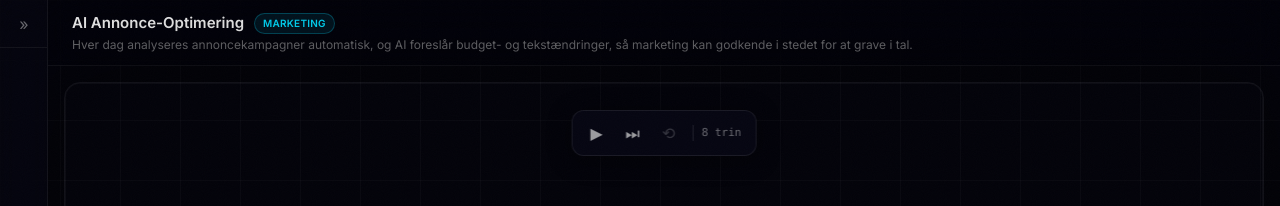
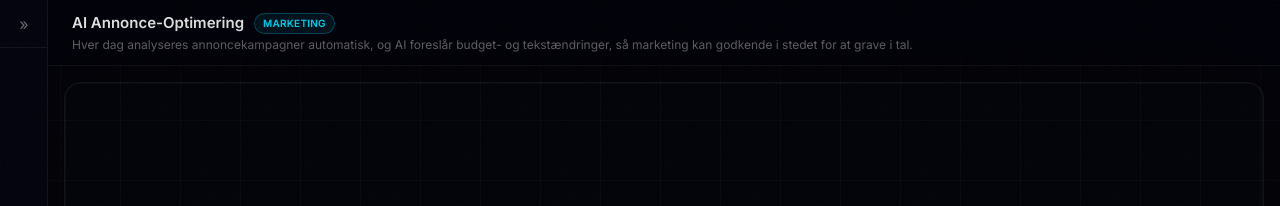
Before and after one commit to Landsvig1/workflow-viz, a Next.js app: page /workflow/ad-optimization in a window 1280 px wide. Shown: the top 206 px of the page. Built offline with nearby package versions, Linux system fonts and the light colour scheme.

Commit message:
refactor: remove run playback feature

```diff
--- a/src/app/globals.css
+++ b/src/app/globals.css
@@ -76,23 +76,6 @@ body::before {
   }
 }
 
-/* Active node during run playback */
-.react-flow__node.rf-node-active > div {
-  box-shadow: 0 0 0 2px rgba(255, 255, 255, 0.5),
-    0 0 36px rgba(139, 92, 246, 0.55), 0 0 70px rgba(59, 130, 246, 0.3) !important;
-  animation: node-pulse 1.1s ease-in-out infinite;
-}
-
-@keyframes node-pulse {
-  0%,
-  100% {
-    transform: scale(1.04);
-  }
-  50% {
-    transform: scale(1.08);
-  }
-}
-
 /* Edge label */
 .react-flow__edge-label {
   font-size: 10px !important;
--- a/src/components/FlowCanvas.tsx
+++ b/src/components/FlowCanvas.tsx
@@ -28,7 +28,6 @@ interface FlowCanvasProps {
   workflow: Workflow;
   onNodeClick?: (id: string) => void;
   onPaneClick?: () => void;
-  activeNodeId?: string | null;
 }
 
 function buildStyledEdges(workflow: Workflow): Edge[] {
@@ -43,7 +42,6 @@ function buildStyledEdges(workflow: Workflow): Edge[] {
 
     return {
       ...e,
-      data: { baseAnimated: e.animated ?? false },
       style: { stroke: `${color}70`, strokeWidth: 2 },
       labelStyle: {
         fill: "rgba(255,255,255,0.4)",
@@ -75,40 +73,19 @@ function Canvas({
   initialEdges,
   onNodeClick,
   onPaneClick,
-  activeNodeId,
 }: {
   initialNodes: PositionedNode[];
   initialEdges: Edge[];
   onNodeClick?: (id: string) => void;
   onPaneClick?: () => void;
-  activeNodeId?: string | null;
 }) {
-  const [nodes, setNodes, onNodesChange] = useNodesState(initialNodes as never);
+  const [nodes, , onNodesChange] = useNodesState(initialNodes as never);
   const [edges, setEdges, onEdgesChange] = useEdgesState(initialEdges);
 
   const onConnect = useCallback(
     (params: Connection) => setEdges((eds) => addEdge(params, eds)),
     [setEdges]
   );
-
-  // Reflect playback: glow the active node, animate its outgoing edges.
-  useEffect(() => {
-    setNodes((nds) =>
-      nds.map((node) => ({
-        ...node,
-        className: node.id === activeNodeId ? "rf-node-active" : undefined,
-      }))
-    );
-    setEdges((eds) =>
-      eds.map((edge) => ({
-        ...edge,
-        animated:
-          activeNodeId != null
-            ? edge.source === activeNodeId
-            : edge.data?.baseAnimated === true,
-      }))
-    );
-  }, [activeNodeId, setNodes, setEdges]);
 
   return (
     <ReactFlow
@@ -149,7 +126,6 @@ export function FlowCanvas({
   workflow,
   onNodeClick,
   onPaneClick,
-  activeNodeId,
 }: FlowCanvasProps) {
   // Tag the computed layout with its workflow id so a stale layout from a
   // previous workflow is never rendered, without a synchronous reset.
@@ -187,7 +163,6 @@ export function FlowCanvas({
           initialEdges={styledEdges}
           onNodeClick={onNodeClick}
           onPaneClick={onPaneClick}
-          activeNodeId={activeNodeId}
         />
       ) : (
         <div className="w-full h-full grid place-items-center text-white/30 text-sm">
--- a/src/components/PlaybackControls.tsx
+++ /dev/null
@@ -1,80 +0,0 @@
-"use client";
-
-import clsx from "clsx";
-import type { PlaybackStatus } from "@/lib/playback";
-
-interface PlaybackControlsProps {
-  status: PlaybackStatus;
-  index: number;
-  total: number;
-  onPlay: () => void;
-  onPause: () => void;
-  onStep: () => void;
-  onReset: () => void;
-}
-
-const btn =
-  "inline-flex items-center justify-center w-8 h-8 rounded-lg text-white/60 hover:text-white hover:bg-white/8 transition-colors disabled:opacity-30 disabled:hover:bg-transparent disabled:hover:text-white/60";
-
-export function PlaybackControls({
-  status,
-  index,
-  total,
-  onPlay,
-  onPause,
-  onStep,
-  onReset,
-}: PlaybackControlsProps) {
-  const isRunning = status === "running";
-  const atStart = status === "idle";
-
-  return (
-    <div className="flex items-center gap-1 rounded-xl border border-white/8 bg-[#080814]/85 backdrop-blur-xl px-2 py-1.5 shadow-[0_4px_24px_rgba(0,0,0,0.4)]">
-      {isRunning ? (
-        <button onClick={onPause} className={btn} aria-label="Pause" title="Pause">
-          ⏸
-        </button>
-      ) : (
-        <button
-          onClick={onPlay}
-          className={btn}
-          aria-label="Afspil"
-          title="Afspil"
-        >
-          ▶
-        </button>
-      )}
-
-      <button
-        onClick={onStep}
-        className={btn}
-        aria-label="Næste trin"
-        title="Næste trin"
-        disabled={status === "done"}
-      >
-        ⏭
-      </button>
-
-      <button
-        onClick={onReset}
-        className={btn}
-        aria-label="Nulstil"
-        title="Nulstil"
-        disabled={atStart}
-      >
-        ⟲
-      </button>
-
-      <div className="mx-1 h-4 w-px bg-white/10" />
-
-      <span
-        className={clsx(
-          "text-[11px] font-mono tabular-nums pr-1.5",
-          status === "done" ? "text-emerald-400/80" : "text-white/40"
-        )}
-      >
-        {atStart ? `${total} trin` : `Trin ${index + 1} / ${total}`}
-      </span>
-    </div>
-  );
-}
--- a/src/components/WorkflowViewer.tsx
+++ b/src/components/WorkflowViewer.tsx
@@ -1,50 +1,23 @@
 "use client";
 
-import { useEffect, useMemo, useReducer, useState } from "react";
+import { useState } from "react";
 import { Workflow } from "@/types/workflow";
 import { FlowCanvas } from "@/components/FlowCanvas";
 import { NodeInspector } from "@/components/NodeInspector";
-import { PlaybackControls } from "@/components/PlaybackControls";
-import {
-  executionOrder,
-  playbackReducer,
-  initialPlayback,
-} from "@/lib/playback";
 
 interface WorkflowViewerProps {
   workflow: Workflow;
 }
 
 /**
- * Interactive canvas core: auto-laid-out graph + click-to-inspect + run
- * playback. Fills its parent (which must be `relative` and sized). Reused by
- * the workflow detail page and the import preview.
+ * Interactive canvas core: auto-laid-out graph + click-to-inspect. Fills its
+ * parent (which must be `relative` and sized). Reused by the workflow detail
+ * page and the import preview.
  */
 export function WorkflowViewer({ workflow }: WorkflowViewerProps) {
   const [selectedNodeId, setSelectedNodeId] = useState<string | null>(null);
   const selectedNode =
     workflow.nodes.find((n) => n.id === selectedNodeId)?.data ?? null;
-
-  const order = useMemo(
-    () => executionOrder(workflow.nodes, workflow.edges),
-    [workflow]
-  );
-  const [playback, dispatch] = useReducer(
-    (
-      state: typeof initialPlayback,
-      action: Parameters<typeof playbackReducer>[1]
-    ) => playbackReducer(state, action, order.length),
-    initialPlayback
-  );
-
-  useEffect(() => {
-    if (playback.status !== "running") return;
-    const timer = setInterval(() => dispatch({ type: "tick" }), 900);
-    return () => clearInterval(timer);
-  }, [playback.status]);
-
-  const activeNodeId =
-    playback.status === "idle" ? null : order[playback.index] ?? null;
 
   return (
     <div className="relative w-full h-full">
@@ -52,21 +25,7 @@ export function WorkflowViewer({ workflow }: WorkflowViewerProps) {
         workflow={workflow}
         onNodeClick={setSelectedNodeId}
         onPaneClick={() => setSelectedNodeId(null)}
-        activeNodeId={activeNodeId}
       />
-
-      <div className="absolute top-7 left-1/2 -translate-x-1/2 z-20">
-        <PlaybackControls
-          status={playback.status}
-          index={playback.index}
-          total={order.length}
-          onPlay={() => dispatch({ type: "play" })}
-          onPause={() => dispatch({ type: "pause" })}
-          onStep={() => dispatch({ type: "step" })}
-          onReset={() => dispatch({ type: "reset" })}
-        />
-      </div>
-
       <NodeInspector
         node={selectedNode}
         onClose={() => setSelectedNodeId(null)}
--- a/src/lib/playback.ts
+++ /dev/null
@@ -1,103 +0,0 @@
-import type { WorkflowNode, WorkflowEdge } from "@/types/workflow";
-
-/**
- * Execution order via Kahn's topological sort, seeded from trigger nodes
- * (indegree 0) in declaration order. Cyclic graphs (which valid DAGs are not)
- * are handled defensively: any nodes left unprocessed are appended, so the
- * function always terminates and includes every node exactly once.
- */
-export function executionOrder(
-  nodes: WorkflowNode[],
-  edges: WorkflowEdge[]
-): string[] {
-  const indegree = new Map<string, number>();
-  const adj = new Map<string, string[]>();
-  nodes.forEach((n) => {
-    indegree.set(n.id, 0);
-    adj.set(n.id, []);
-  });
-
-  edges.forEach((e) => {
-    if (!indegree.has(e.source) || !indegree.has(e.target)) return;
-    adj.get(e.source)!.push(e.target);
-    indegree.set(e.target, (indegree.get(e.target) ?? 0) + 1);
-  });
-
-  const queue = nodes
-    .filter((n) => (indegree.get(n.id) ?? 0) === 0)
-    .map((n) => n.id);
-
-  const order: string[] = [];
-  const visited = new Set<string>();
-
-  while (queue.length) {
-    const id = queue.shift()!;
-    if (visited.has(id)) continue;
-    visited.add(id);
-    order.push(id);
-    for (const next of adj.get(id) ?? []) {
-      indegree.set(next, (indegree.get(next) ?? 1) - 1);
-      if ((indegree.get(next) ?? 0) <= 0 && !visited.has(next)) {
-        queue.push(next);
-      }
-    }
-  }
-
-  // Defensive: append cycle members not reachable by the topo walk.
-  for (const n of nodes) {
-    if (!visited.has(n.id)) order.push(n.id);
-  }
-  return order;
-}
-
-export type PlaybackStatus = "idle" | "running" | "paused" | "done";
-
-export interface PlaybackState {
-  status: PlaybackStatus;
-  index: number;
-}
-
-export type PlaybackAction =
-  | { type: "play" }
-  | { type: "pause" }
-  | { type: "tick" }
-  | { type: "step" }
-  | { type: "reset" };
-
-export const initialPlayback: PlaybackState = { status: "idle", index: 0 };
-
-/** Pure transition for the playback state machine. `total` is the number of
- *  nodes in the execution order. */
-export function playbackReducer(
-  state: PlaybackState,
-  action: PlaybackAction,
-  total: number
-): PlaybackState {
-  switch (action.type) {
-    case "play":
-      if (total === 0) return state;
-      if (state.status === "done") return { status: "running", index: 0 };
-      return {
-        status: "running",
-        index: state.status === "idle" ? 0 : state.index,
-      };
-    case "pause":
-      return state.status === "running"
-        ? { ...state, status: "paused" }
-        : state;
-    case "tick":
-      if (state.status !== "running") return state;
-      if (state.index >= total - 1) return { status: "done", index: total - 1 };
-      return { ...state, index: state.index + 1 };
-    case "step":
-      // Manual single advance; pauses on the landed node.
-      if (total === 0 || state.status === "done") return state;
-      if (state.status === "idle") return { status: "paused", index: 0 };
-      if (state.index >= total - 1) return { status: "done", index: total - 1 };
-      return { status: "paused", index: state.index + 1 };
-    case "reset":
-      return { status: "idle", index: 0 };
-    default:
-      return state;
-  }
-}
```
Also changed, not shown: 1 other file (tests, documents, lock files or other folders).
